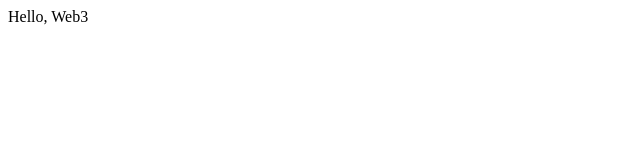
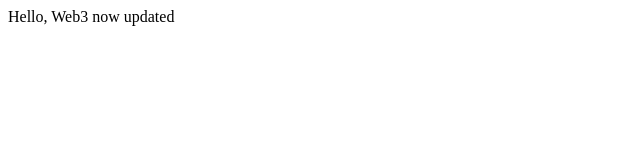
Before and after one commit to KawalMusikIndonesia/test-web, a plain HTML site: page index.html in a window 1280 px wide. Shown: the whole page, without its empty margins (0-640 px from the left). Drawn offline with Linux system fonts and the light colour scheme.

Commit message:
Update index.html

```diff
--- a/index.html
+++ b/index.html
@@ -1 +1 @@
-<html>Hello, Web3</html>
+<html>Hello, Web3 now updated</html>
```
